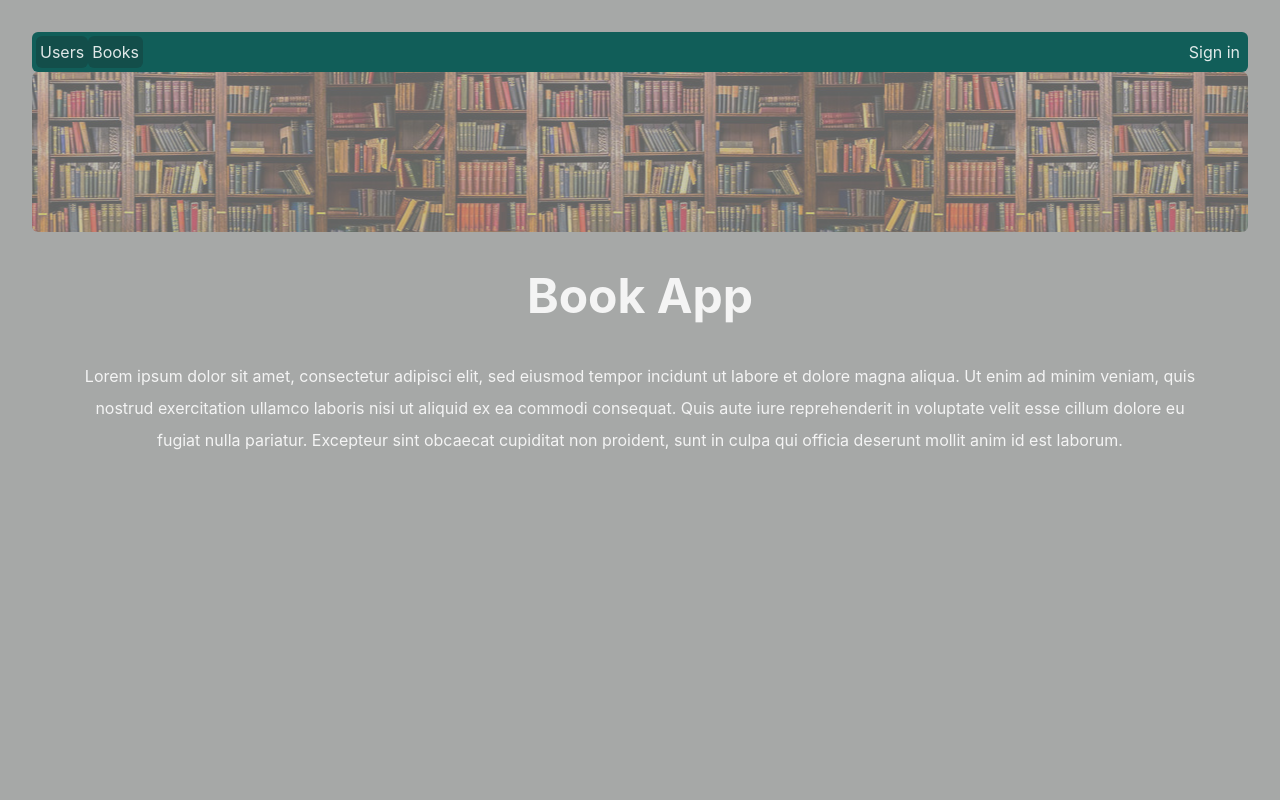
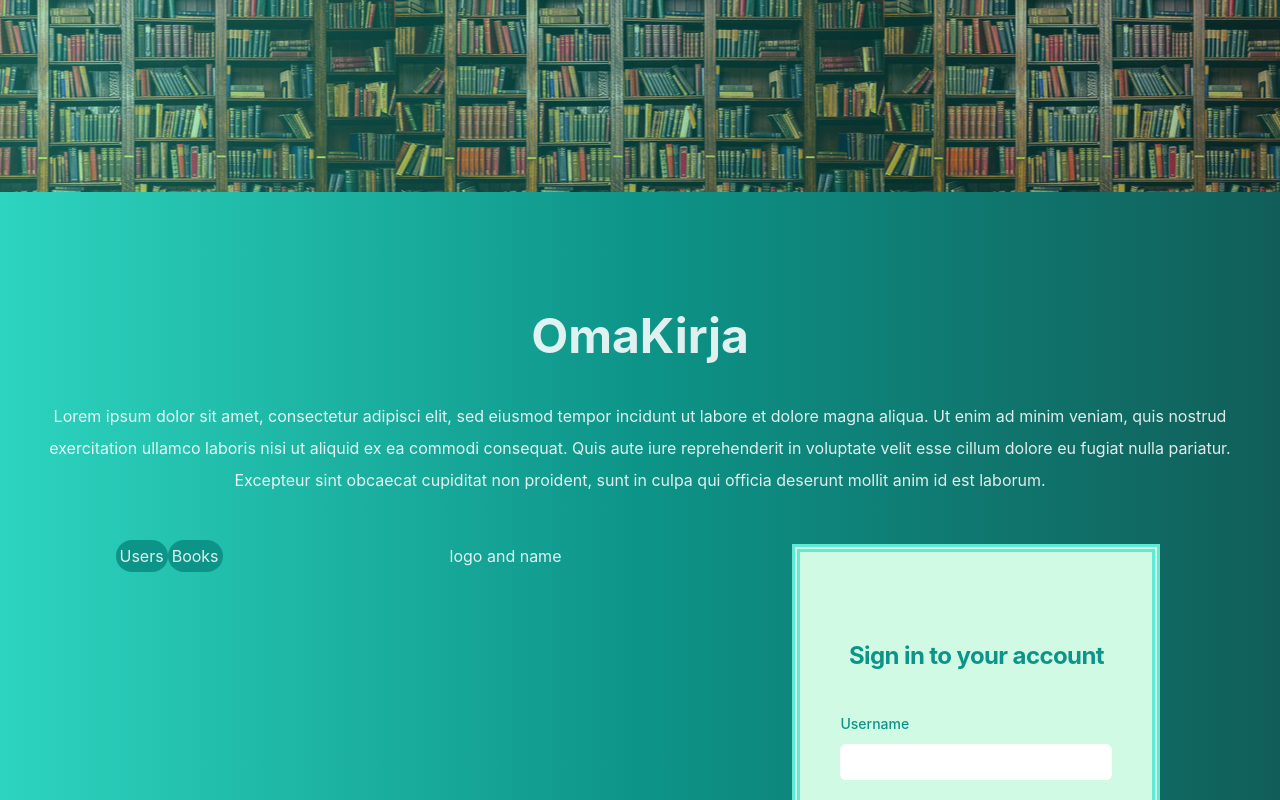
Before and after one commit to cajsanu/book-app, a React (Vite) app in the folder src/client/: page / in a window 1280 px wide. Shown: the top 800 px of the page. Built offline with nearby package versions, Linux system fonts and the light colour scheme.

Commit message:
Add more styling

```diff
--- a/src/client/src/App.css
+++ b/src/client/src/App.css
@@ -1,9 +1,9 @@
-#root {
+/* #root {
   max-width: 1280px;
   margin: 0 auto;
   padding: 2rem;
   text-align: center;
-}
+} */
 
 .pic {
   width: 120px;
--- a/src/client/src/components/LoginForm.jsx
+++ b/src/client/src/components/LoginForm.jsx
@@ -1,6 +1,7 @@
 import { useState } from "react";
 import { login } from "../requests/login";
 import { useNavigate } from "react-router-dom";
+import { BackButton } from "./BackButton";
 
 export const LoginForm = () => {
   const [username, setUsername] = useState("");
@@ -18,7 +19,7 @@ export const LoginForm = () => {
   // need to check that the route /signup works
 
   return (
-    <div className="justify-center px-6 py-12 lg:px-8 border-double border-8 border-teal-300 bg-emerald-100">
+    <div className="pb-20 py-12 lg:px-10 border-double border-8 border-teal-300 bg-emerald-100">
       <div className="">
         <h2 className="mt-10 text-2xl font-bold tracking-tight text-teal-600">
           Sign in to your account
@@ -46,7 +47,8 @@ export const LoginForm = () => {
           <div>
             <label
               htmlFor="password"
-              className="block text-sm font-medium leading-6 text-teal-600 flex justify-right">
+              className="block text-sm font-medium leading-6 text-teal-600 flex justify-right"
+            >
               Password
             </label>
             <div className="mt-2">
--- a/src/client/src/components/Person.jsx
+++ b/src/client/src/components/Person.jsx
@@ -8,7 +8,7 @@ export const Person = ({ name, img, age, id }) => {
     }
 
     return (
-      <div className="p-5">
+      <div className="person">
         <a>
           <img className="pic" src={`src/images/${img}`} alt={`${name}'s picture`} />
         </a>
--- a/src/client/src/index.css
+++ b/src/client/src/index.css
@@ -8,10 +8,11 @@
   font-family: Inter, system-ui, Avenir, Helvetica, Arial, sans-serif;
   line-height: 1.5;
   font-weight: 400;
+  text-align: center;
 
   color-scheme: light dark;
   color: rgba(255, 255, 255, 0.87);
-  background-color: #3236336e;
+  background-color: #82d3ba;
 
   font-synthesis: none;
   text-rendering: optimizeLegibility;
--- a/src/client/src/output.css
+++ b/src/client/src/output.css
@@ -749,40 +749,6 @@ select {
   --tw-contain-style:  ;
 }
 
-.container {
-  width: 100%;
-}
-
-@media (min-width: 640px) {
-  .container {
-    max-width: 640px;
-  }
-}
-
-@media (min-width: 768px) {
-  .container {
-    max-width: 768px;
-  }
-}
-
-@media (min-width: 1024px) {
-  .container {
-    max-width: 1024px;
-  }
-}
-
-@media (min-width: 1280px) {
-  .container {
-    max-width: 1280px;
-  }
-}
-
-@media (min-width: 1536px) {
-  .container {
-    max-width: 1536px;
-  }
-}
-
 .\!visible {
   visibility: visible !important;
 }
@@ -797,11 +763,6 @@ select {
 
 .top-0 {
   top: 0px;
-}
-
-.mx-auto {
-  margin-left: auto;
-  margin-right: auto;
 }
 
 .mt-10 {
@@ -820,12 +781,12 @@ select {
   display: flex;
 }
 
-.h-20 {
-  height: 5rem;
+.h-10 {
+  height: 2.5rem;
 }
 
-.h-40 {
-  height: 10rem;
+.h-48 {
+  height: 12rem;
 }
 
 .h-full {
@@ -834,14 +795,6 @@ select {
 
 .h-screen {
   height: 100vh;
-}
-
-.h-1 {
-  height: 0.25rem;
-}
-
-.h-10 {
-  height: 2.5rem;
 }
 
 .min-h-full {
@@ -868,12 +821,8 @@ select {
   justify-content: center;
 }
 
-.justify-between {
-  justify-content: space-between;
-}
-
-.justify-items-center {
-  justify-items: center;
+.justify-around {
+  justify-content: space-around;
 }
 
 .space-y-6 > :not([hidden]) ~ :not([hidden]) {
@@ -882,12 +831,12 @@ select {
   margin-bottom: calc(1.5rem * var(--tw-space-y-reverse));
 }
 
+.rounded-full {
+  border-radius: 9999px;
+}
+
 .rounded-md {
   border-radius: 0.375rem;
-}
-
-.rounded {
-  border-radius: 0.25rem;
 }
 
 .border-0 {
@@ -896,6 +845,10 @@ select {
 
 .border-8 {
   border-width: 8px;
+}
+
+.border-2 {
+  border-width: 2px;
 }
 
 .border-double {
@@ -912,6 +865,10 @@ select {
   background-color: rgb(209 250 229 / var(--tw-bg-opacity));
 }
 
+.bg-inherit {
+  background-color: inherit;
+}
+
 .bg-sky-500\/50 {
   background-color: rgb(14 165 233 / 0.5);
 }
@@ -921,48 +878,19 @@ select {
   background-color: rgb(13 148 136 / var(--tw-bg-opacity));
 }
 
-.bg-teal-800 {
-  --tw-bg-opacity: 1;
-  background-color: rgb(17 94 89 / var(--tw-bg-opacity));
-}
-
 .bg-white {
   --tw-bg-opacity: 1;
   background-color: rgb(255 255 255 / var(--tw-bg-opacity));
 }
 
-.bg-teal-300 {
-  --tw-bg-opacity: 1;
-  background-color: rgb(94 234 212 / var(--tw-bg-opacity));
+.bg-gradient-to-r {
+  background-image: linear-gradient(to right, var(--tw-gradient-stops));
 }
 
-.bg-teal-100 {
-  --tw-bg-opacity: 1;
-  background-color: rgb(204 251 241 / var(--tw-bg-opacity));
-}
-
-.bg-teal-900 {
-  --tw-bg-opacity: 1;
-  background-color: rgb(19 78 74 / var(--tw-bg-opacity));
-}
-
-.bg-gray-800 {
-  --tw-bg-opacity: 1;
-  background-color: rgb(31 41 55 / var(--tw-bg-opacity));
-}
-
-.bg-yellow-800 {
-  --tw-bg-opacity: 1;
-  background-color: rgb(133 77 14 / var(--tw-bg-opacity));
-}
-
-.bg-violet-500 {
-  --tw-bg-opacity: 1;
-  background-color: rgb(139 92 246 / var(--tw-bg-opacity));
-}
-
-.bg-gradient-to-r {
-  background-image: linear-gradient(to right, var(--tw-gradient-stops));
+.from-teal-400 {
+  --tw-gradient-from: #2dd4bf var(--tw-gradient-from-position);
+  --tw-gradient-to: rgb(45 212 191 / 0) var(--tw-gradient-to-position);
+  --tw-gradient-stops: var(--tw-gradient-from), var(--tw-gradient-to);
 }
 
 .from-indigo-500 {
@@ -971,9 +899,18 @@ select {
   --tw-gradient-stops: var(--tw-gradient-from), var(--tw-gradient-to);
 }
 
+.via-teal-600 {
+  --tw-gradient-to: rgb(13 148 136 / 0)  var(--tw-gradient-to-position);
+  --tw-gradient-stops: var(--tw-gradient-from), #0d9488 var(--tw-gradient-via-position), var(--tw-gradient-to);
+}
+
 .via-purple-500 {
   --tw-gradient-to: rgb(168 85 247 / 0)  var(--tw-gradient-to-position);
   --tw-gradient-stops: var(--tw-gradient-from), #a855f7 var(--tw-gradient-via-position), var(--tw-gradient-to);
+}
+
+.to-teal-800 {
+  --tw-gradient-to: #115e59 var(--tw-gradient-to-position);
 }
 
 .to-pink-500 {
@@ -984,9 +921,8 @@ select {
   background-position: center;
 }
 
-.object-fill {
-  -o-object-fit: fill;
-     object-fit: fill;
+.p-1 {
+  padding: 0.25rem;
 }
 
 .p-10 {
@@ -997,16 +933,12 @@ select {
   padding: 5rem;
 }
 
-.p-5 {
-  padding: 1.25rem;
+.p-40 {
+  padding: 10rem;
 }
 
-.p-2 {
-  padding: 0.5rem;
-}
-
-.p-1 {
-  padding: 0.25rem;
+.p-4 {
+  padding: 1rem;
 }
 
 .px-3 {
@@ -1034,24 +966,37 @@ select {
   padding-bottom: 3rem;
 }
 
-.pt-28 {
-  padding-top: 7rem;
+.px-40 {
+  padding-left: 10rem;
+  padding-right: 10rem;
+}
+
+.pt-10 {
+  padding-top: 2.5rem;
 }
 
 .pt-20 {
   padding-top: 5rem;
 }
 
-.pt-2 {
-  padding-top: 0.5rem;
+.pb-40 {
+  padding-bottom: 10rem;
 }
 
-.pt-1 {
-  padding-top: 0.25rem;
+.pr-20 {
+  padding-right: 5rem;
 }
 
-.pt-10 {
-  padding-top: 2.5rem;
+.pr-2 {
+  padding-right: 0.5rem;
+}
+
+.pr-4 {
+  padding-right: 1rem;
+}
+
+.pb-20 {
+  padding-bottom: 5rem;
 }
 
 .text-center {
@@ -1122,20 +1067,8 @@ select {
   color: rgb(255 255 255 / var(--tw-text-opacity));
 }
 
-.opacity-50 {
-  opacity: 0.5;
-}
-
-.opacity-80 {
-  opacity: 0.8;
-}
-
-.opacity-20 {
-  opacity: 0.2;
-}
-
-.opacity-40 {
-  opacity: 0.4;
+.opacity-60 {
+  opacity: 0.6;
 }
 
 .shadow-sm {
@@ -1164,9 +1097,10 @@ select {
   font-family: Inter, system-ui, Avenir, Helvetica, Arial, sans-serif;
   line-height: 1.5;
   font-weight: 400;
+  text-align: center;
   color-scheme: light dark;
   color: rgba(255, 255, 255, 0.87);
-  background-color: #3236336e;
+  background-color: #82d3ba;
   font-synthesis: none;
   text-rendering: optimizeLegibility;
   -webkit-font-smoothing: antialiased;
@@ -1261,35 +1195,19 @@ button:focus-visible {
   background-color: rgb(153 246 228 / var(--tw-bg-opacity));
 }
 
-.hover\:bg-violet-600:hover {
-  --tw-bg-opacity: 1;
-  background-color: rgb(124 58 237 / var(--tw-bg-opacity));
-}
-
-.hover\:bg-teal-600:hover {
-  --tw-bg-opacity: 1;
-  background-color: rgb(13 148 136 / var(--tw-bg-opacity));
-}
-
 .hover\:text-sky-400:hover {
   --tw-text-opacity: 1;
   color: rgb(56 189 248 / var(--tw-text-opacity));
 }
 
-.focus\:outline-none:focus {
-  outline: 2px solid transparent;
-  outline-offset: 2px;
+.hover\:text-teal-400:hover {
+  --tw-text-opacity: 1;
+  color: rgb(45 212 191 / var(--tw-text-opacity));
 }
 
 .focus\:ring-2:focus {
   --tw-ring-offset-shadow: var(--tw-ring-inset) 0 0 0 var(--tw-ring-offset-width) var(--tw-ring-offset-color);
   --tw-ring-shadow: var(--tw-ring-inset) 0 0 0 calc(2px + var(--tw-ring-offset-width)) var(--tw-ring-color);
-  box-shadow: var(--tw-ring-offset-shadow), var(--tw-ring-shadow), var(--tw-shadow, 0 0 #0000);
-}
-
-.focus\:ring:focus {
-  --tw-ring-offset-shadow: var(--tw-ring-inset) 0 0 0 var(--tw-ring-offset-width) var(--tw-ring-offset-color);
-  --tw-ring-shadow: var(--tw-ring-inset) 0 0 0 calc(3px + var(--tw-ring-offset-width)) var(--tw-ring-color);
   box-shadow: var(--tw-ring-offset-shadow), var(--tw-ring-shadow), var(--tw-shadow, 0 0 #0000);
 }
 
@@ -1300,16 +1218,6 @@ button:focus-visible {
 .focus\:ring-teal-200:focus {
   --tw-ring-opacity: 1;
   --tw-ring-color: rgb(153 246 228 / var(--tw-ring-opacity));
-}
-
-.focus\:ring-violet-300:focus {
-  --tw-ring-opacity: 1;
-  --tw-ring-color: rgb(196 181 253 / var(--tw-ring-opacity));
-}
-
-.focus\:ring-teal-300:focus {
-  --tw-ring-opacity: 1;
-  --tw-ring-color: rgb(94 234 212 / var(--tw-ring-opacity));
 }
 
 .focus-visible\:outline:focus-visible {
@@ -1326,16 +1234,6 @@ button:focus-visible {
 
 .focus-visible\:outline-teal-600:focus-visible {
   outline-color: #0d9488;
-}
-
-.active\:bg-violet-700:active {
-  --tw-bg-opacity: 1;
-  background-color: rgb(109 40 217 / var(--tw-bg-opacity));
-}
-
-.active\:bg-teal-700:active {
-  --tw-bg-opacity: 1;
-  background-color: rgb(15 118 110 / var(--tw-bg-opacity));
 }
 
 @media (min-width: 640px) {
@@ -1358,4 +1256,9 @@ button:focus-visible {
     padding-left: 2rem;
     padding-right: 2rem;
   }
+
+  .lg\:px-10 {
+    padding-left: 2.5rem;
+    padding-right: 2.5rem;
+  }
 }
--- a/src/client/src/routes/HomePage.jsx
+++ b/src/client/src/routes/HomePage.jsx
@@ -1,6 +1,7 @@
 import "../App.css";
 import { useNavigate } from "react-router";
 import { Menu } from "../components/Menu";
+import { LoginForm } from "../components/LoginForm"
 
 export const HomePage = () => {
   const navigate = useNavigate();
@@ -13,25 +14,15 @@ export const HomePage = () => {
   };
 
   return (
-    <div className="h-screen w-full container mx-auto">
-      <div className="rounded-md bg-teal-800 h-10">
-        <div className="p-1 flex flex-row justify-between">
-          <div>
-            <button className="rounded-md bg-teal-900 p-1 hover:bg-teal-600 active:bg-teal-700 focus:outline-none focus:ring focus:ring-teal-300" onClick={handleClickUsers}>Users</button>
-            <button className="rounded-md bg-teal-900 p-1 hover:bg-teal-600 active:bg-teal-700 focus:outline-none focus:ring focus:ring-teal-300" onClick={handleClickBooks}>Books</button>
-          </div>
-          <div className="p-1">
-            <Menu />
-          </div>
-        </div>
-      </div>
+    <div className="h-screen w-full bg-gradient-to-r from-teal-400 via-teal-600 to-teal-800">
+
       <div
-        className="rounded-md h-40 w-full bg-center bg-sky-500/50 opacity-40"
+        className="h-48 w-full bg-center bg-sky-500/50 opacity-60"
         style={{ backgroundImage: `url('src/images/books.jpeg')` }}
       ></div>
       <div>
         <div className="text-base/loose pt-10">
-          <h1 className="text-5xl font-bold text-center">Book App</h1>
+          <h1 className="text-5xl font-bold text-center pt-20">OmaKirja</h1>
           <div className="p-10">
             Lorem ipsum dolor sit amet, consectetur adipisci elit, sed eiusmod
             tempor incidunt ut labore et dolore magna aliqua. Ut enim ad minim
@@ -43,6 +34,30 @@ export const HomePage = () => {
           </div>
         </div>
       </div>
+      <div className="bg-inherit h-10">
+        <div className="p-1 flex flex-row justify-around">
+          <div>
+            <button
+              className="p-1 hover:text-teal-400 rounded-full bg-teal-600"
+              onClick={handleClickUsers}
+            >
+              Users
+            </button>
+            <button
+              className="p-1 hover:text-teal-400 rounded-full bg-teal-600"
+              onClick={handleClickBooks}
+            >
+              Books
+            </button>
+          </div>
+          <div>
+            <p className="p-1">logo and name</p>
+          </div>
+          <div className="p-1">
+            <LoginForm />
+          </div>
+        </div>
+      </div>
     </div>
   );
 };
--- a/src/client/src/routes/SignUp.jsx
+++ b/src/client/src/routes/SignUp.jsx
@@ -1,11 +1,9 @@
 import { UserForm } from "../components/UserForm";
-import { BackButton } from "../components/BackButton";
 
 export const SignUp = () => {
   return (
     <div>
       <UserForm />
-      <BackButton />
     </div>
   );
 };
--- a/src/client/src/routes/Users.jsx
+++ b/src/client/src/routes/Users.jsx
@@ -15,7 +15,7 @@ export const Users = () => {
   }, [])
 
     return (
-      <div className="bg-gradient-to-r from-indigo-500 via-purple-500 to-pink-500">
+      <div >
         <h1>Users</h1>
         <div className="flex justify-center p-10">
           {users.map((u) => (
```
Also changed, not shown: src/client/src/components/UserForm.jsx (+7 -2 lines).
